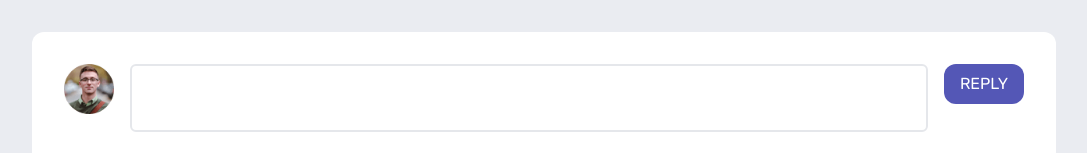
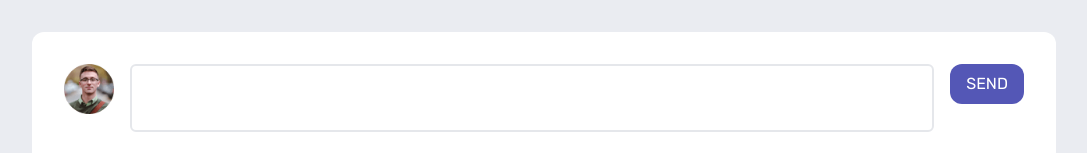
Before and after one commit to dangero1990/interactive-comments-section, a Next.js app: page / in a window 1280 px wide. Shown: the part 840-993 px from the top of the page, without its empty margins (96-1183 px from the left). Built offline with nearby package versions, Linux system fonts and the light colour scheme.

Commit message:
added the ability to add comments and fixed interface erros

```diff
--- a/app/lib/ResponseObj.ts
+++ /dev/null
@@ -1,28 +0,0 @@
-import type { Reply } from './definitions';
-
-class ResponseObj {
-  id: string;
-  content: string;
-  createdAt: string;
-  score: number;
-  user: {
-    image: {
-      png: string;
-      webp: string;
-    };
-    username: string;
-  };
-  constructor(response: Reply) {
-    this.id = response.id;
-    this.content = response.content;
-    this.createdAt = response.createdAt;
-    this.score = response.score;
-    this.user = {
-      image: {
-        png: response.user.image.png,
-        webp: response.user.image.webp,
-      },
-      username: response.user.username,
-    };
-  }
-}
--- a/app/lib/data.json
+++ b/app/lib/data.json
@@ -35,7 +35,7 @@
       },
       "replies": [
         {
-          "id": 3,
+          "id": 1,
           "content": "If you're still new, I'd recommend focusing on the fundamentals of HTML, CSS, and JS before considering React. It's very tempting to jump ahead but lay a solid foundation first.",
           "createdAt": "1 week ago",
           "score": 4,
@@ -49,7 +49,7 @@
           }
         },
         {
-          "id": 4,
+          "id": 2,
           "content": "I couldn't agree more with this. Everything moves so fast and it always seems like everyone knows the newest library/framework. But the fundamentals are what stay constant.",
           "createdAt": "2 days ago",
           "score": 2,
--- a/app/page.tsx
+++ b/app/page.tsx
@@ -3,17 +3,19 @@
 import Card from './ui/Card';
 import Response from './ui/Reponse';
 import data from './lib/data.json';
+import { useState } from 'react';
 
 export default function Home() {
-  const userComments: any[] = data.comments;
+  const dataComments: any[] = data.comments;
+  const [userComments, setUserComments] = useState(dataComments);
 
   return (
     <main className='w-[80%] m-auto'>
       <ul>
         {userComments.map((comment) => (
           <Card
-            key={comment.id}
-            id={comment.id}
+            key={Number(comment.id)}
+            id={Number(comment.id)}
             content={comment.content}
             createdAt={comment.createdAt}
             score={comment.score}
@@ -23,7 +25,12 @@ export default function Home() {
           />
         ))}
       </ul>
-      <Response currentUser={data.currentUser} />
+      <Response
+        currentUser={data.currentUser}
+        button={'SEND'}
+        userComments={userComments}
+        setUserComments={setUserComments}
+      />
     </main>
   );
 }
--- a/app/ui/Card.tsx
+++ b/app/ui/Card.tsx
@@ -44,7 +44,7 @@ export default function Card({ id, content, createdAt, score, user, replies, cur
   return (
     <>
       <li
-        id={id}
+        id={`${user.username}${id}`}
         className='bg-White p-8 rounded-xl card mt-[2em] min-w-[100%]'
       >
         <Likes score={score} />
@@ -71,6 +71,8 @@ export default function Card({ id, content, createdAt, score, user, replies, cur
             currentUser={currentUser}
             userReplies={userReplies}
             setUserReplies={setUserReplies}
+            button={'REPLY'}
+            setResponse={setResponse}
           />
         )}
         {userReplies &&
--- a/app/ui/Reply.tsx
+++ b/app/ui/Reply.tsx
@@ -4,7 +4,7 @@ import { Likes } from './Card';
 export default function Reply({ id, content, createdAt, score, replyingTo, user }: Reply) {
   return (
     <li
-      id={id}
+      id={`${user.username}${id}`}
       className='bg-White p-8 rounded-xl card mt-[2em] ml-auto'
     >
       <Likes score={score} />
@@ -19,7 +19,7 @@ export default function Reply({ id, content, createdAt, score, replyingTo, user
         <button className='reply text-Moderate_blue mt-auto mb-auto ml-auto'>Reply</button>
       </div>
       <p className='comment mt-[1em]'>
-        <span className='text-Moderate_blue font-bold'>{`@${replyingTo}`}</span>
+        <span className='text-Moderate_blue font-bold'>{replyingTo && `@${replyingTo}`}</span>
         {` ${content}`}
       </p>
     </li>
--- a/app/ui/Reponse.tsx
+++ b/app/ui/Reponse.tsx
@@ -1,16 +1,18 @@
-import type { Response, Reply } from '../lib/definitions';
+import type { Response } from '../lib/definitions';
 import { useRef } from 'react';
 
-export default function Response({ currentUser, userReplies, setUserReplies }: Response) {
-  let newResponse = useRef('');
+export default function Response({ currentUser, userReplies, setUserReplies, setResponse, userComments, setUserComments, button }: Response) {
+  let newResponse = useRef<HTMLTextAreaElement>(null);
 
-  function submit(e) {
+  function submit(e: React.FormEvent<HTMLFormElement>) {
     e.preventDefault();
-    newResponse = newResponse.current.value;
-    const newReply: Reply = {
-      id: userReplies.id ? userReplies.id + 1 : 1,
-      content: newResponse,
-      createdAt: Date.now(),
+    const responseValue = newResponse.current?.value;
+    if (!responseValue) return;
+
+    const newReply = {
+      id: button === 'REPLY' ? (userReplies ? userReplies.length + 1 : 1) : userComments ? userComments.length + 1 : 1,
+      content: responseValue,
+      createdAt: new Date().toLocaleString(),
       score: 0,
       user: {
         image: {
@@ -19,14 +21,27 @@ export default function Response({ currentUser, userReplies, setUserReplies }: R
         },
         username: currentUser.username,
       },
+      replies: [],
+      currentUser: currentUser,
     };
 
-    setUserReplies([...userReplies, newReply]);
+    if (button === 'REPLY') {
+      setUserReplies?.((prevReplies) => (prevReplies ? [...prevReplies, newReply] : [newReply]));
+    }
+
+    if (button === 'SEND') {
+      setUserComments?.((prevComments) => (prevComments ? [...prevComments, newReply] : [newReply]));
+    }
+    setResponse?.((prevResponse) => !prevResponse);
   }
 
   return (
     <>
       <li className='bg-White p-8 rounded-xl mt-[2em] ml-auto flex'>
+        <form
+          onSubmit={submit}
+          className='flex flex-1'
+        >
           <img
             src={currentUser.image.png || currentUser.image.webp}
             alt={currentUser.username}
@@ -37,11 +52,12 @@ export default function Response({ currentUser, userReplies, setUserReplies }: R
             className='resize-none border-2 border-Grayish_blue min-h-10 rounded-md p-2 w-full'
           ></textarea>
           <button
-          onClick={submit}
+            type='submit'
             className='bg-Moderate_blue text-White w-min h-min px-4 py-2 ml-[1em] rounded-xl hover:bg-Light_grayish_blue'
           >
-          REPLY
+            {button}
           </button>
+        </form>
       </li>
     </>
   );
```
Also changed, not shown: app/lib/definitions.ts (+12 -6 lines). Lines whose indentation alone changed are shown as unchanged.
